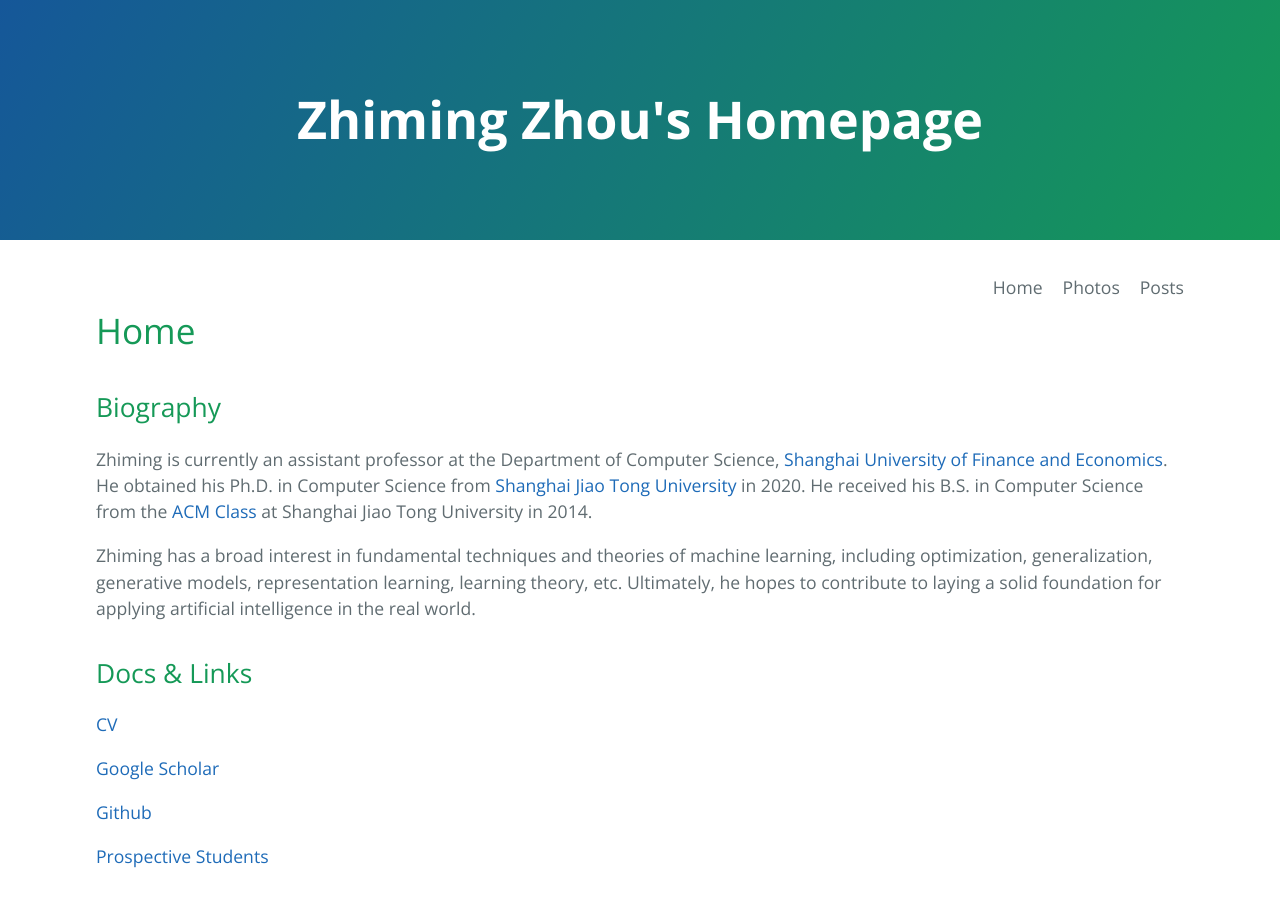
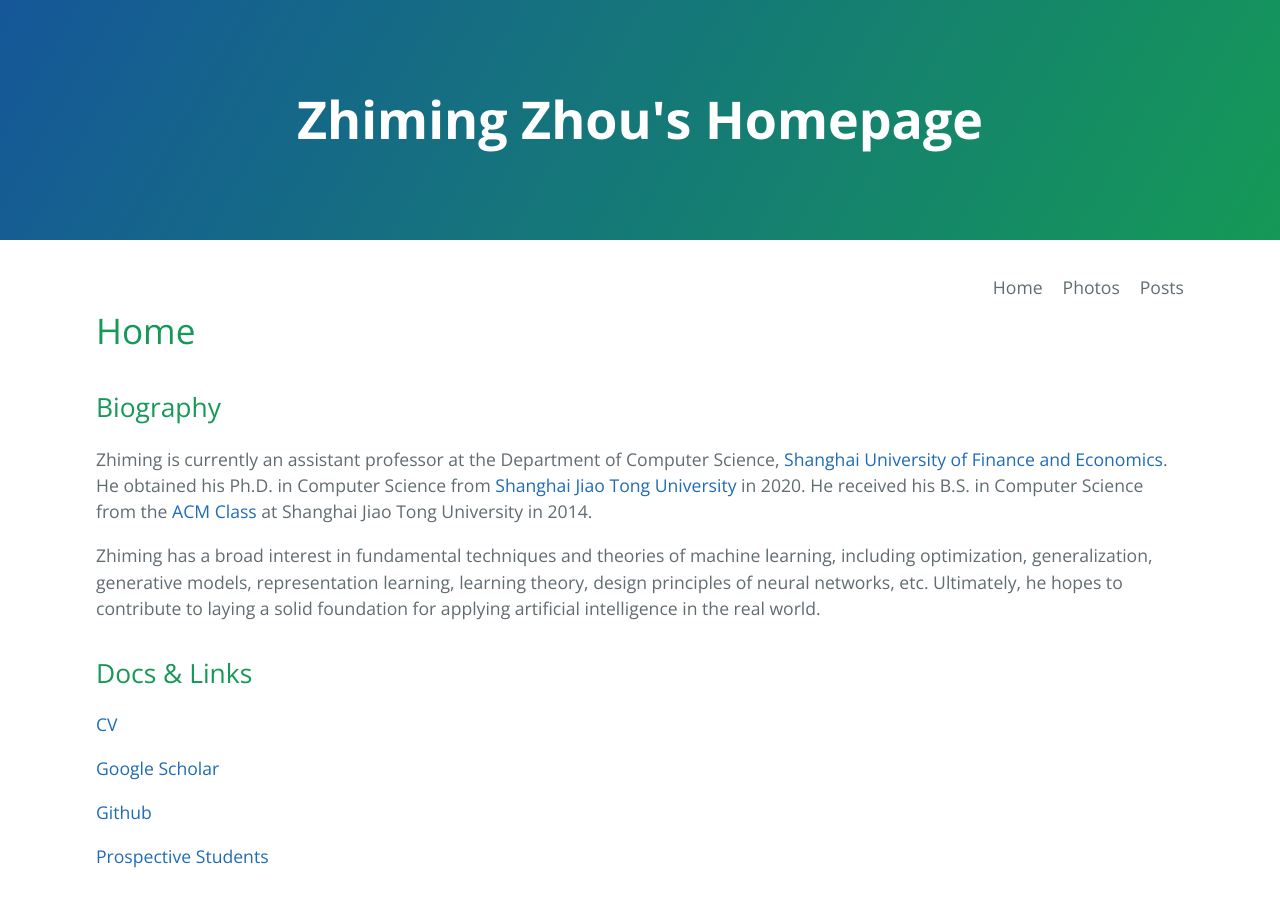
Before and after one commit to ZhimingZhou/zhimingzhou.github.io, a Jekyll site: the page built from index.md, in a window 1280 px wide and 900 px high. Built offline with Jekyll 4.4.1, drawn with Linux system fonts in a browser that asks for light colours.

Commit message:
Update index.md

```diff
--- a/index.md
+++ b/index.md
@@ -9,7 +9,7 @@ permalink: /
 
 Zhiming is currently an assistant professor at the Department of Computer Science, [Shanghai University of Finance and Economics](http://english.sufe.edu.cn/). He obtained his Ph.D. in Computer Science from [Shanghai Jiao Tong University](http://en.sjtu.edu.cn/) in 2020. He received his B.S. in Computer Science from the [ACM Class](https://acm.sjtu.edu.cn/home) at Shanghai Jiao Tong University in 2014.
 
-Zhiming has a broad interest in fundamental techniques and theories of machine learning, including optimization, generalization, generative models, representation learning, learning theory, etc. Ultimately, he hopes to contribute to laying a solid foundation for applying artificial intelligence in the real world.
+Zhiming has a broad interest in fundamental techniques and theories of machine learning, including optimization, generalization, generative models, representation learning, learning theory, design principles of neural networks, etc. Ultimately, he hopes to contribute to laying a solid foundation for applying artificial intelligence in the real world.
 
 ## Docs & Links
 
```
